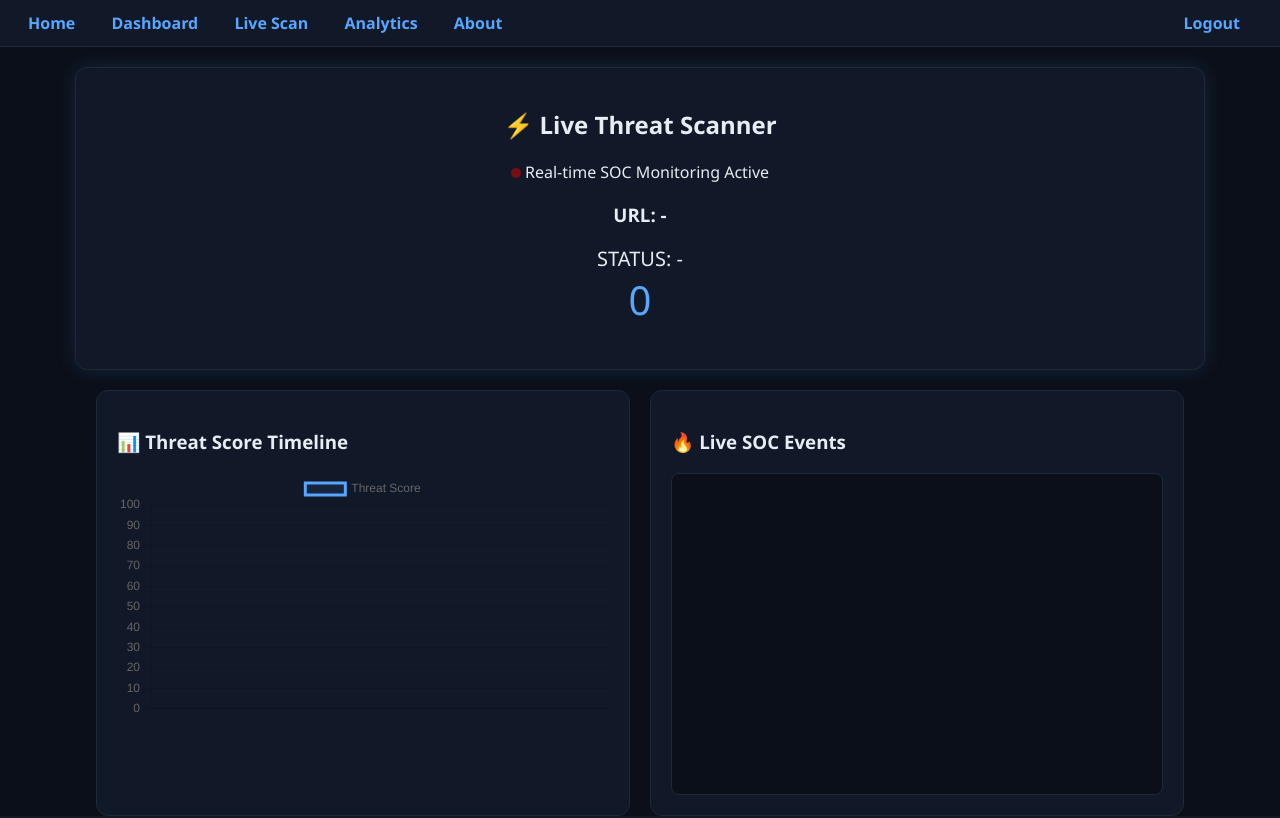
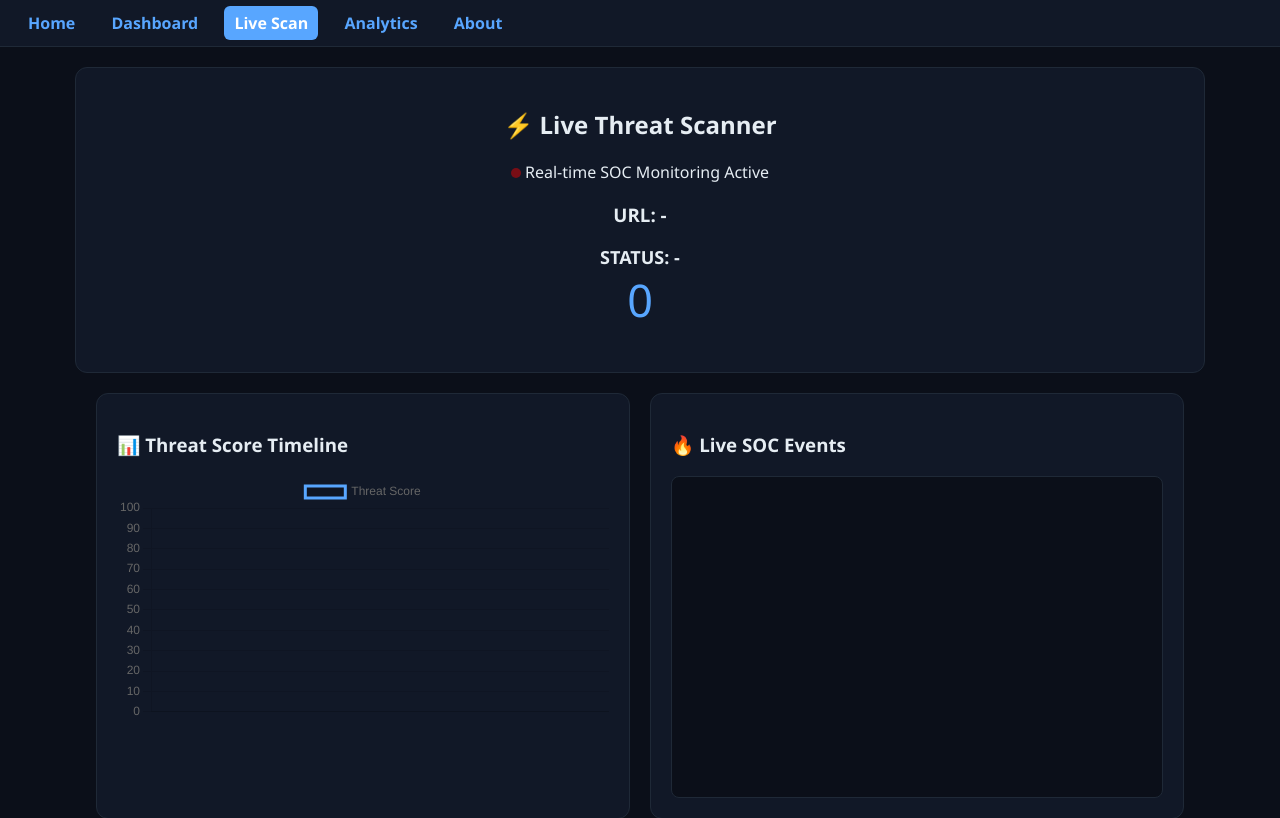
Before and after one commit to MohammedAshfakh/Intrusion-detection-project, a Flask app: template templates/scan.html in a window 1280 px wide. Shown: the top 818 px of the page. Run offline with Flask 3, Linux system fonts and the light colour scheme; the template is opened without the code that fills it, so the values that code supplies are empty.

Commit message:
changed something in app.py and dashboard.

```diff
--- a/templates/scan.html
+++ b/templates/scan.html
@@ -7,7 +7,6 @@
 
 <style>
 
-/* ================= BASE ================= */
 body{
 margin:0;
 font-family:Segoe UI;
@@ -16,7 +15,6 @@ color:#e6edf3;
 overflow-x:hidden;
 }
 
-/* ================= NAV ================= */
 .navbar{
 display:flex;
 justify-content:space-between;
@@ -26,7 +24,6 @@ background:#111827;
 border-bottom:1px solid #1f2937;
 position:sticky;
 top:0;
-z-index:1000;
 }
 
 .navbar a{
@@ -38,18 +35,9 @@ padding:6px 10px;
 border-radius:6px;
 }
 
-.navbar a:hover{
-background:#238636;
-color:white;
-}
+.navbar a:hover{background:#238636;color:white;}
+.active{background:#58a6ff !important;color:white !important;}
 
-/* ACTIVE PAGE */
-.active{
-background:#58a6ff !important;
-color:white !important;
-}
-
-/* ================= HEADER CARD ================= */
 .card{
 margin:20px auto;
 width:85%;
@@ -58,10 +46,8 @@ background:#111827;
 border-radius:12px;
 border:1px solid #1f2937;
 text-align:center;
-box-shadow:0 0 20px rgba(88,166,255,0.15);
 }
 
-/* ================= GRID ================= */
 .grid{
 display:grid;
 grid-template-columns:1fr 1fr;
@@ -70,7 +56,6 @@ width:85%;
 margin:auto;
 }
 
-/* ================= BOX ================= */
 .box{
 background:#111827;
 padding:20px;
@@ -78,7 +63,6 @@ border-radius:12px;
 border:1px solid #1f2937;
 }
 
-/* ================= LIVE PULSE ================= */
 .pulse{
 width:10px;
 height:10px;
@@ -88,22 +72,24 @@ display:inline-block;
 animation:blink 1s infinite;
 }
 
-@keyframes blink{
-50%{opacity:0.2;}
-}
+@keyframes blink{50%{opacity:0.2;}}
 
-/* ================= TEXT ================= */
 .score{
-font-size:40px;
+font-size:45px;
 color:#58a6ff;
 }
 
 .status{
-font-size:20px;
+font-size:18px;
 margin-top:10px;
+font-weight:bold;
 }
 
-/* ================= EVENT LOG ================= */
+.safe{color:#22c55e;}
+.medium{color:#eab308;}
+.threat{color:#f97316;}
+.high{color:#ef4444;}
+
 #events{
 height:300px;
 overflow-y:auto;
@@ -125,42 +111,33 @@ font-size:13px;
 
 <body>
 
-<!-- ================= NAVBAR ================= -->
 <nav class="navbar">
   <div>
     <a href="/">Home</a>
     <a href="/dashboard">Dashboard</a>
-    <a href="/scan">Live Scan</a>
+    <a href="/scan" class="active">Live Scan</a>
     <a href="/analytics">Analytics</a>
     <a href="/about">About</a>
   </div>
-
-  <div>
-    <a href="/logout">Logout</a>
-  </div>
 </nav>
 
-<!-- ================= HEADER ================= -->
 <div class="card">
 <h2>⚡ Live Threat Scanner</h2>
 <p><span class="pulse"></span> Real-time SOC Monitoring Active</p>
 
 <h3 id="url">URL: -</h3>
-<div class="status" id="status">STATUS: -</div>
+<div id="status" class="status">STATUS: -</div>
 <div class="score" id="score">0</div>
 <h4 id="time"></h4>
 </div>
 
-<!-- ================= GRID ================= -->
 <div class="grid">
 
-<!-- GRAPH -->
 <div class="box">
 <h3>📊 Threat Score Timeline</h3>
 <canvas id="chart"></canvas>
 </div>
 
-<!-- EVENTS -->
 <div class="box">
 <h3>🔥 Live SOC Events</h3>
 <div id="events"></div>
@@ -170,9 +147,7 @@ font-size:13px;
 
 <script>
 
-let ctx = document.getElementById('chart').getContext('2d');
-
-let chart = new Chart(ctx, {
+let chart = new Chart(document.getElementById('chart'), {
     type: 'line',
     data: {
         labels: [],
@@ -180,78 +155,66 @@ let chart = new Chart(ctx, {
             label: 'Threat Score',
             data: [],
             borderColor: '#58a6ff',
-            backgroundColor: 'rgba(88,166,255,0.1)',
             tension: 0.4
         }]
     },
     options: {
-        responsive: true,
         animation: false,
-        scales: {
-            y: {
-                min: 0,
-                max: 100
-            }
-        }
+        scales: { y: { min: 0, max: 100 } }
     }
 });
 
-/* ================= EVENT ================= */
+function getStatus(score){
+    if(score < 30) return ["SAFE","safe"];
+    if(score < 50) return ["MEDIUM RISK","medium"];
+    if(score < 60) return ["THREAT ALERT","threat"];
+    return ["HIGH RISK","high"];
+}
+
 function addEvent(msg){
     if(!msg) return;
-
     let div = document.createElement("div");
     div.innerHTML = "🛡 " + msg;
     document.getElementById("events").prepend(div);
 }
 
-/* ================= SCAN ================= */
 function scan(){
 
 fetch("/api/continuous-scan")
 .then(r => r.json())
 .then(data => {
 
-    data = data || {};
+    let score = data.score || 0;
+    let [status, cls] = getStatus(score);
 
-    document.getElementById("url").innerText = "URL: " + (data.url || "-");
-    document.getElementById("status").innerText = "STATUS: " + (data.status || "-");
-    document.getElementById("score").innerText = data.score || 0;
-    document.getElementById("time").innerText = data.time || "";
+    document.getElementById("url").innerText = "URL: Scanning Network Traffic";
+    document.getElementById("status").innerHTML =
+        "STATUS: <span class='" + cls + "'>" + status + "</span>";
 
-    let time = new Date().toLocaleTimeString();
+    document.getElementById("score").innerText = score;
+    document.getElementById("time").innerText =
+        new Date().toLocaleTimeString("en-IN", { timeZone: "Asia/Kolkata" });
 
-    chart.data.labels.push(time);
-    chart.data.datasets[0].data.push(data.score || 0);
+    chart.data.labels.push(new Date().toLocaleTimeString());
+    chart.data.datasets[0].data.push(score);
 
-    if(chart.data.labels.length > 15){
+    if(chart.data.labels.length > 20){
         chart.data.labels.shift();
         chart.data.datasets[0].data.shift();
     }
 
     chart.update();
 
-    addEvent(data.event || "Live scan update received");
+    addEvent(data.event || "Scan activity detected");
 
 });
-
 }
 
-setInterval(scan, 1500);
+setInterval(scan, 1200);
 scan();
 
 </script>
 
-<!-- ACTIVE PAGE HIGHLIGHT -->
-<script>
-const path = window.location.pathname;
-
-document.querySelectorAll(".navbar a").forEach(a => {
-    if(a.getAttribute("href") === path){
-        a.classList.add("active");
-    }
-});
-</script>
-
 </body>
 </html>
+~
```
